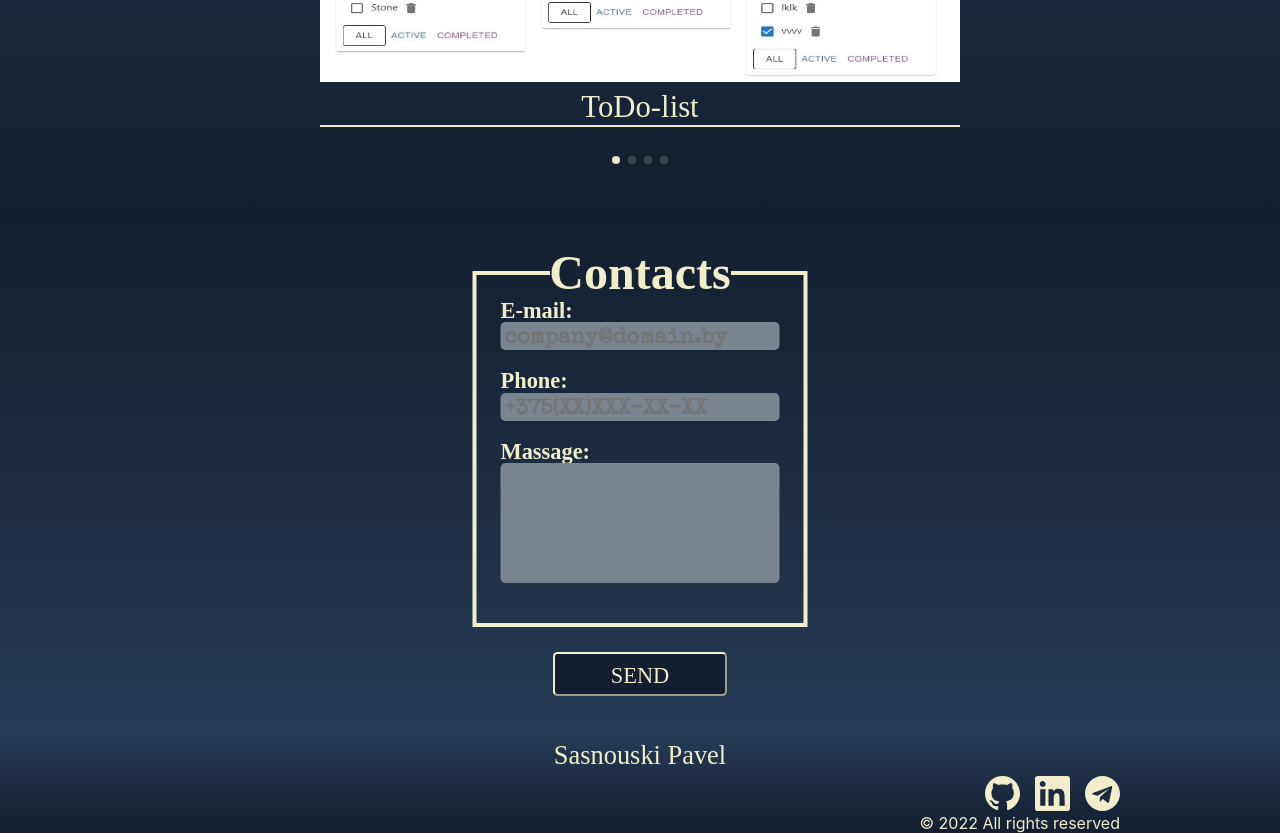
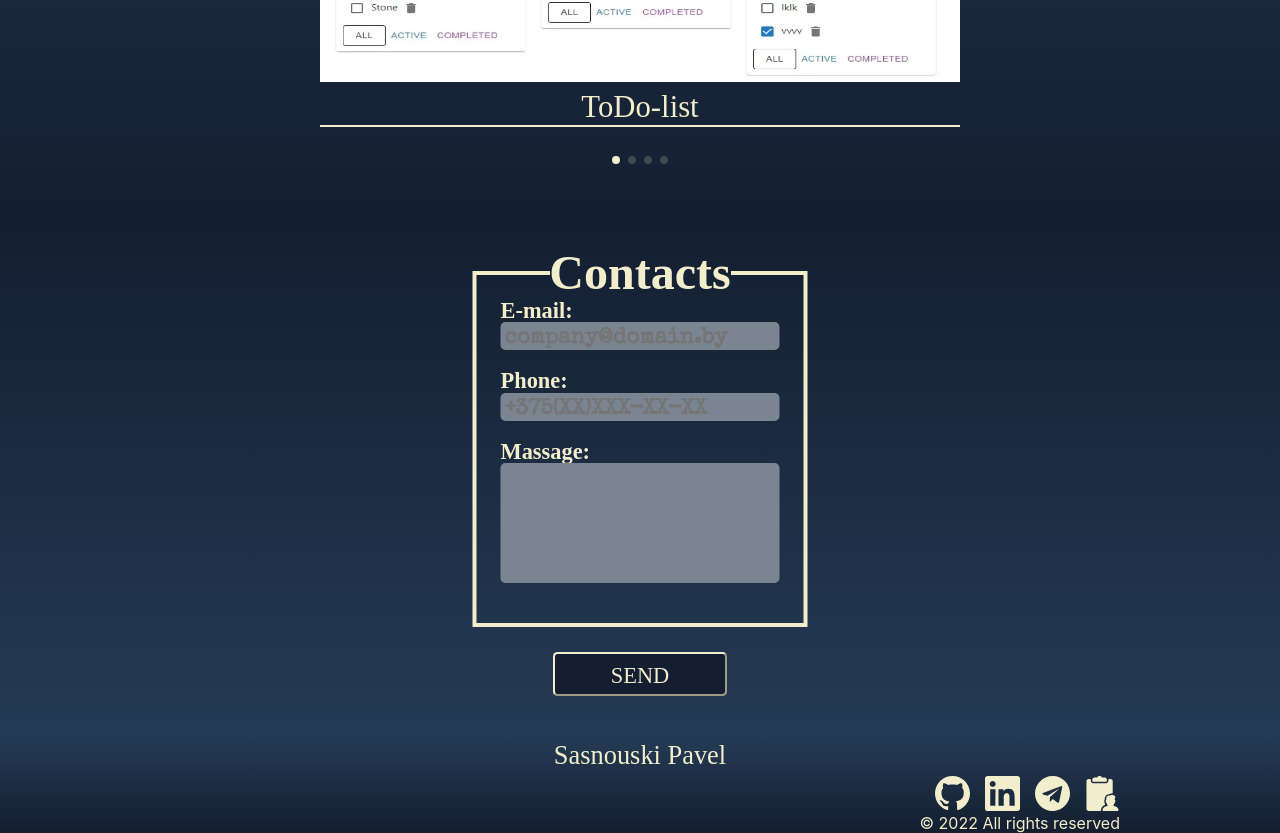
Before and after one commit to Pavel-SS/cv, a React (Create React App) app: page / in a window 1280 px wide. Shown: the part 1260-2093 px from the top of the page. Built offline with nearby package versions, Linux system fonts and the light colour scheme; a web font is replaced by a local one.

Commit message:
add link CV

```diff
--- a/src/footer/Footer.module.scss
+++ b/src/footer/Footer.module.scss
@@ -23,9 +23,8 @@
         }
     }
 }
-li:nth-child(2){
-                margin-right: 15px;
-                margin-left: 15px;
+li{
+    margin-left: 15px;
 }
 p{
     color: $textColor;
--- a/src/footer/Footer.tsx
+++ b/src/footer/Footer.tsx
@@ -6,7 +6,7 @@ import style from './Footer.module.scss'
 import GitHubLogo from './../assets/icon/github.svg';
 import LinkedInLogo from './../assets/icon/linkedin.svg';
 import TelegramLogo from './../assets/icon/telegram.svg';
-
+import CV from './../assets/icon/clipboard.svg'
 export const Footer = () => {
     return (
         <footer className={s.footer}>
@@ -23,13 +23,18 @@ export const Footer = () => {
                         </a>
                     </li>
                     <li>
-                        <a href="#" className={style.footer__link_contact}>
+                        <a href="https://www.linkedin.com/in/pavel-sosnovskiy-0013" className={style.footer__link_contact}>
                             <img src={LinkedInLogo} alt="LinkedIn" />
                         </a>
                     </li>
                     <li>
-                        <a href="#" className={style.footer__link_contact}>
+                        <a href="https://t.me/Pavel_13S" className={style.footer__link_contact}>
                             <img src={TelegramLogo} alt="Telegram" />
+                        </a>
+                    </li>
+                    <li>
+                        <a href="https://drive.google.com/file/d/1K-SjbtfcjlShM-MiaHKXA7hp2hqSDlpG/view?usp=drivesdk" className={style.footer__link_contact}>
+                            <img src={CV} alt="CV" />
                         </a>
                     </li>
                 </ul>
```
Also changed, not shown: src/assets/icon/clipboard.svg (added).
